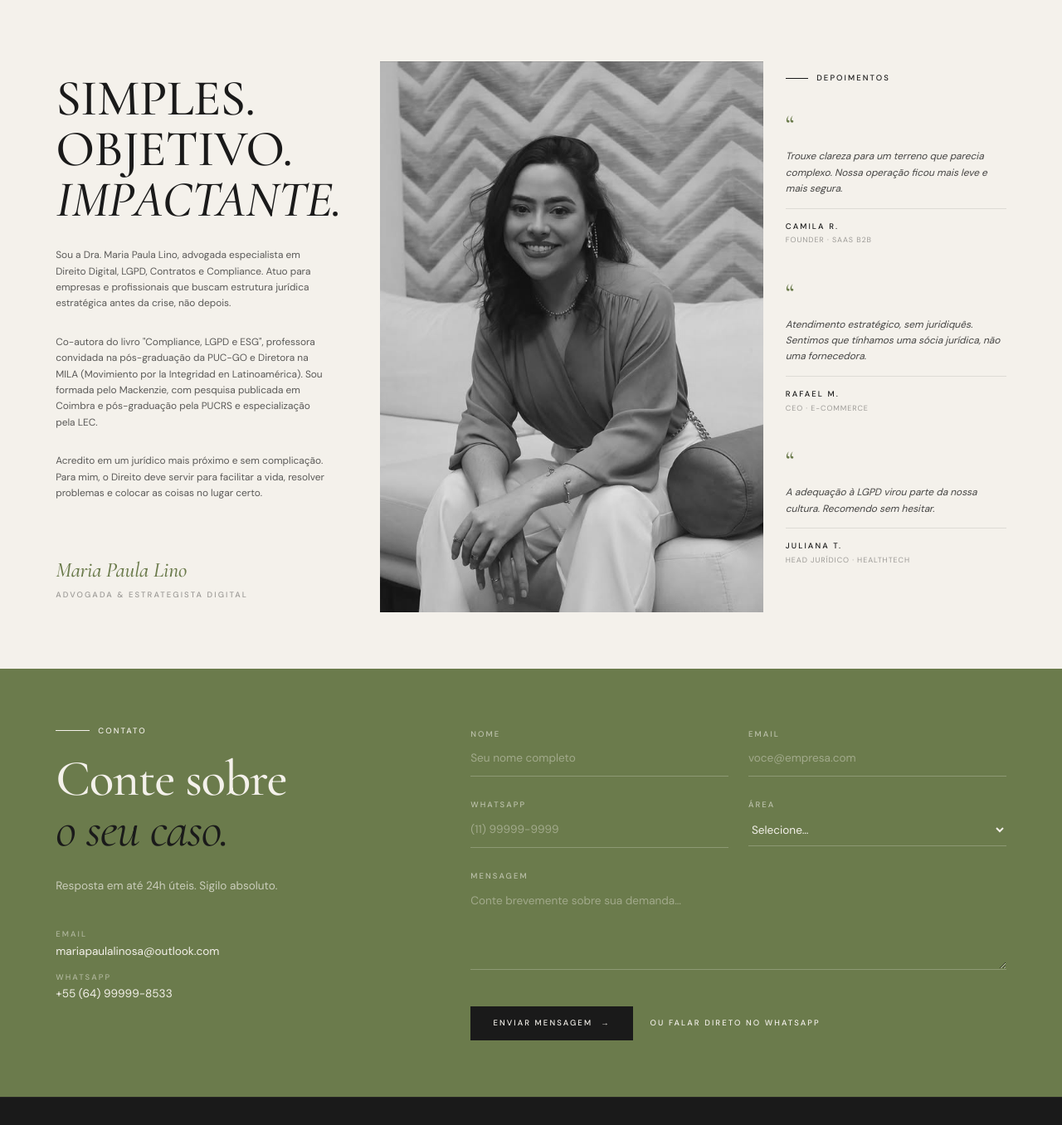
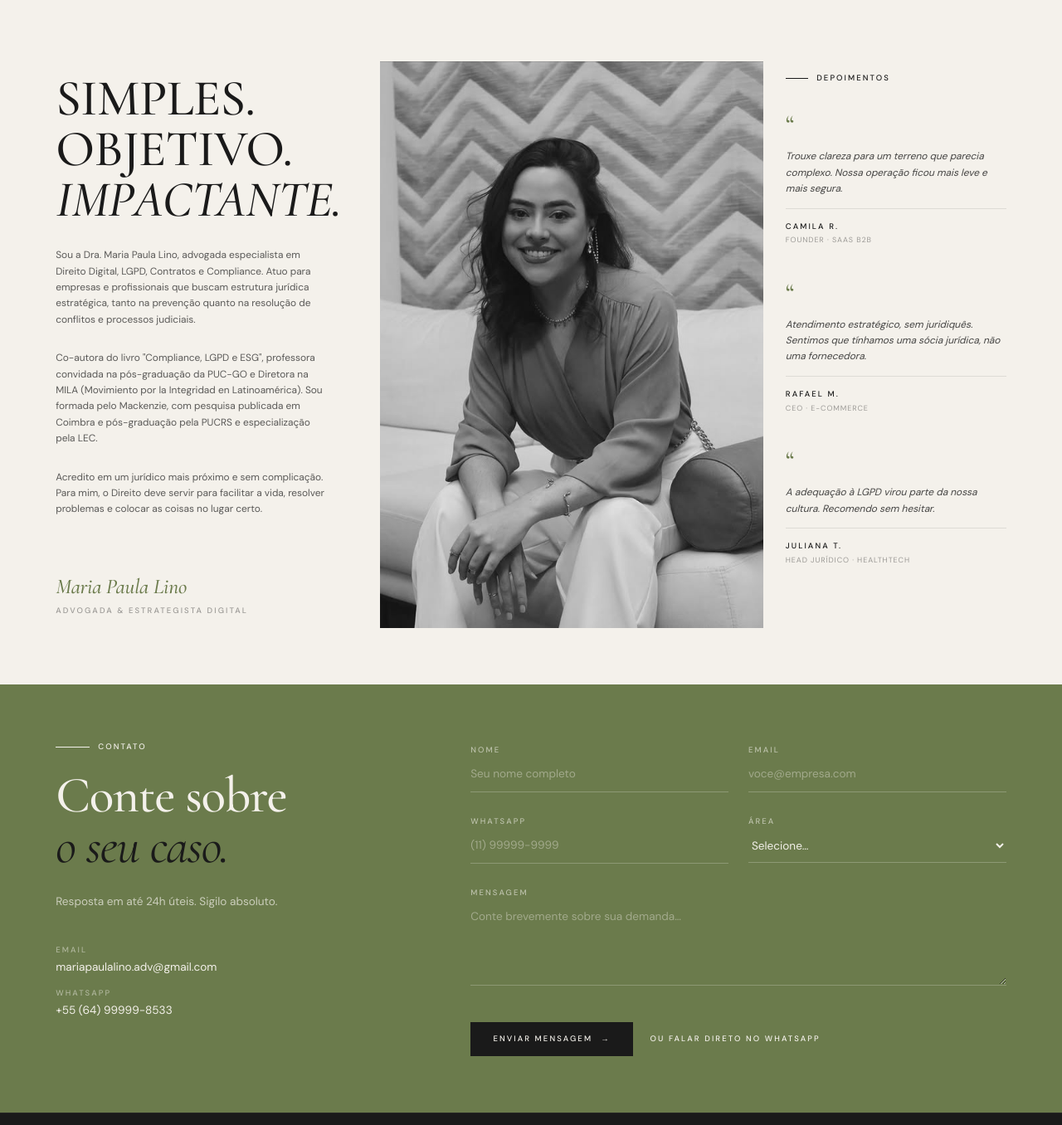
Before and after one commit to anacquesta/mariapaula-project, a React (Vite) app: page / in a window 1280 px wide. Shown: the part 1601-2957 px from the top of the page at 83% size. Built offline with nearby package versions, Linux system fonts and the light colour scheme; the HTML template or start-up script is replaced by a standard one.

Commit message:
feat: update email, bio and area images

```diff
--- a/src/components/site/About.tsx
+++ b/src/components/site/About.tsx
@@ -34,7 +34,7 @@ const About = () => {
               <span className="italic">IMPACTANTE.</span>
             </h2>
             <p className="text-foreground/70 leading-relaxed text-sm max-w-sm">
-              Sou a Dra. Maria Paula Lino, advogada especialista em Direito Digital, LGPD, Contratos e Compliance. Atuo para empresas e profissionais que buscam estrutura jurídica estratégica antes da crise, não depois.
+              Sou a Dra. Maria Paula Lino, advogada especialista em Direito Digital, LGPD, Contratos e Compliance. Atuo para empresas e profissionais que buscam estrutura jurídica estratégica, tanto na prevenção quanto na resolução de conflitos e processos judiciais.
             </p>
             <p className="text-foreground/70 leading-relaxed text-sm max-w-sm">
               Co-autora do livro "Compliance, LGPD e ESG", professora convidada na pós-graduação da PUC-GO e Diretora na MILA (Movimiento por la Integridad en Latinoamérica). Sou formada pelo Mackenzie, com pesquisa publicada em Coimbra e pós-graduação pela PUCRS e especialização pela LEC.
--- a/src/components/site/Contact.tsx
+++ b/src/components/site/Contact.tsx
@@ -62,8 +62,8 @@ const Contact = () => {
           <div className="mt-12 space-y-4">
             <div>
               <div className="label-caps text-offwhite/50 mb-1">Email</div>
-              <a href="mailto:mariapaulalinosa@outlook.com" className="hover-underline text-offwhite">
-                mariapaulalinosa@outlook.com
+              <a href="mailto:mariapaulalino.adv@gmail.com" className="hover-underline text-offwhite">
+                mariapaulalino.adv@gmail.com
               </a>
             </div>
             <div>
```
Also changed, not shown: src/assets/project-4.png, src/assets/project-5.png.
